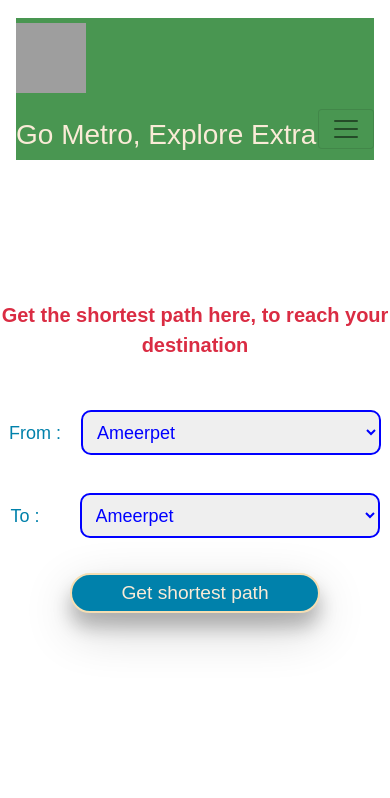
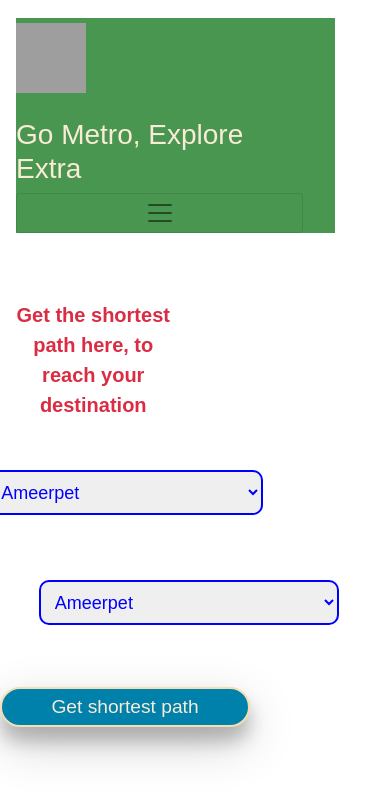
Before and after one commit to veena1232/Metro-project, a React (Create React App) app: page /sdistance in a window 390 px wide. Shown: the top 798 px of the page. Built offline with nearby package versions, Linux system fonts and the light colour scheme; grey boxes are pictures that could not be loaded; a web font is replaced by a local one.

Commit message:
width set

```diff
--- a/src/styles/sdistancestyles.css
+++ b/src/styles/sdistancestyles.css
@@ -3,6 +3,9 @@
 }
 
 @media (max-width:640px){
+  *{
+    width: 90%;
+  }
   .first-div{
     margin-top: 300px;
   }
```
